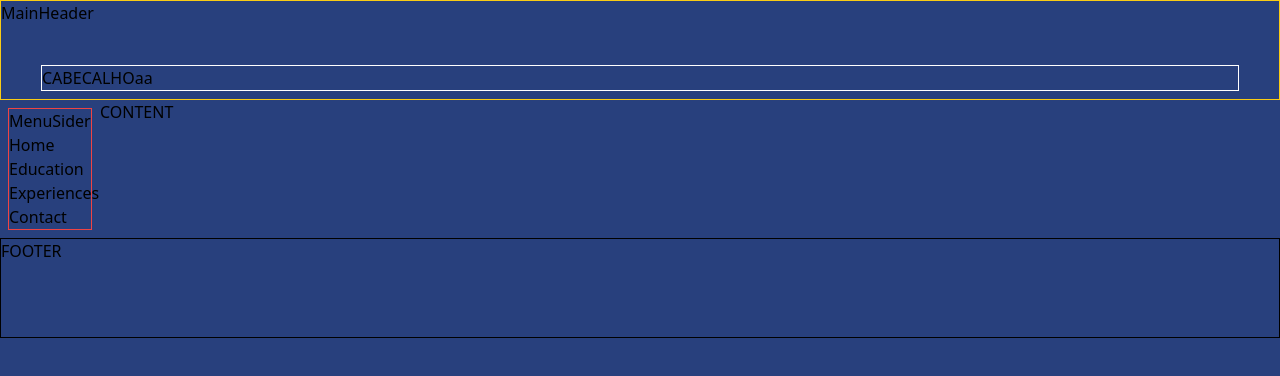
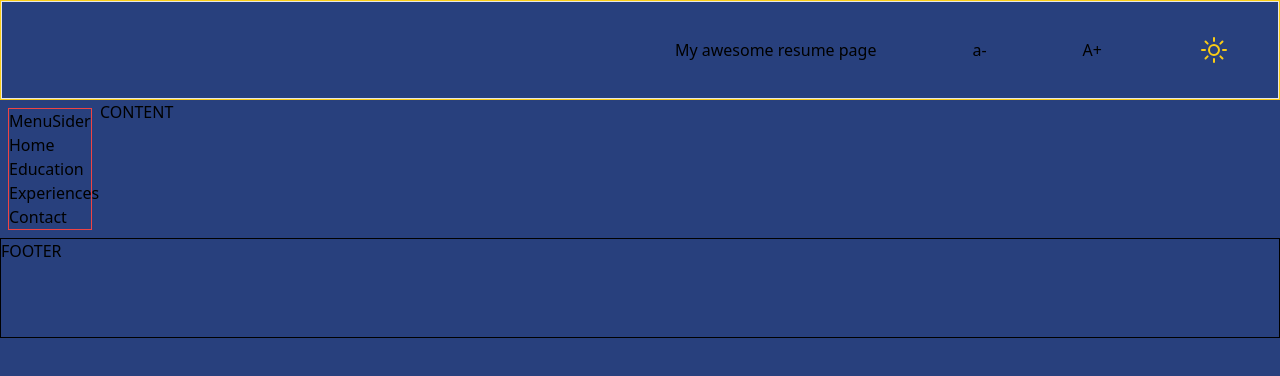
Before and after one commit to henrique-hartwig/my-page, a React (Vite) app: page / in a window 1280 px wide. Shown: the top 376 px of the page. Built offline with nearby package versions, Linux system fonts and the light colour scheme.

Commit message:
feat: initial styles to Header

```diff
--- /dev/null
+++ b/src/components/MainHeader.css
@@ -0,0 +1,8 @@
+@tailwind base;
+@tailwind components;
+@tailwind utilities;
+
+
+.sun:hover {
+  filter: drop-shadow(0 0 2em #f5d442);
+}
--- a/src/components/MainHeader.tsx
+++ b/src/components/MainHeader.tsx
@@ -1,15 +1,17 @@
+import "./MainHeader.css"
 import { SunIcon } from "@heroicons/react/24/outline"
 
 const MainHeader = () => {
   return (
-    <div>
-      MainHeader
-      <header className="m-10 border border-white">
-        CABECALHOaa
-        <button>
-          <SunIcon />
-        </button>
-      </header>
+    <div className="border border-red w-full h-full flex items-center justify-end gap-24 px-12">
+      My awesome resume page
+      <button>a-</button>
+      <button>A+</button>
+      {/* TODO botar um toogle para mudar entre sol e lua. Talvez fazer um
+       slider que vai alterando gradativamente do modo claro ao escuro */}
+      <button className="s">
+        <SunIcon className="sun w-8 h-8 stroke-yellow-400" />
+      </button>
     </div>
   )
 }
```
